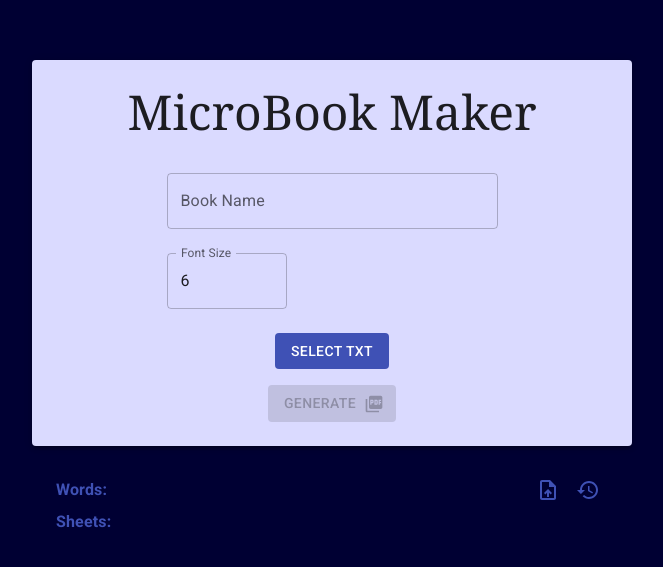
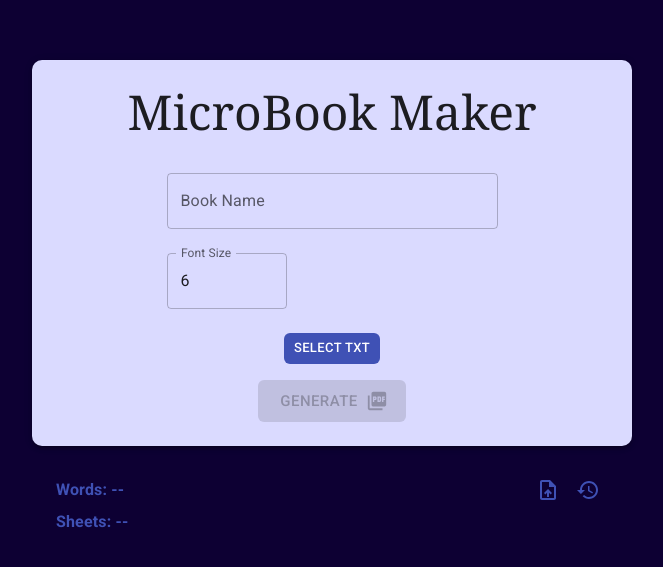
Before and after one commit to DovieW/microbook-maker, a React (Create React App) app in the folder fe/: page / in a window 1280 px wide. Shown: the part 103-670 px from the top of the page, without its empty margins (308-971 px from the left). Built offline with nearby package versions, Linux system fonts and the light colour scheme.

Commit message:
ui improvements

```diff
--- a/fe/src/App.tsx
+++ b/fe/src/App.tsx
@@ -111,12 +111,12 @@ function App() {
       <CssBaseline/>
       <Box
         sx={{
-          backgroundColor: '#000033',
+          backgroundColor: '#0d0033',
           display: 'flex',
           flexDirection: 'column',
           alignItems: 'center',
           justifyContent: 'center',
-          minHeight: '100vh',
+          minHeight: '100vh'
         }}
       >
         <Container
@@ -128,7 +128,7 @@ function App() {
             alignItems: 'center',
             backgroundColor: '#dadaff',
             padding: 3,
-            borderRadius: 1,
+            borderRadius: '10px',
             boxShadow: 3,
           }}
         >
@@ -184,9 +184,11 @@ function App() {
             >
               <label htmlFor='contained-button-file'>
                 <Button
-                variant='contained'
-                component='span'
-                disableElevation
+                  variant='contained'
+                  component='span'
+                  disableElevation
+                  sx={{ borderRadius: '6px' }}
+                  size='small'
                 >
                   Select TXT
                 </Button>
@@ -196,10 +198,12 @@ function App() {
           <Box mt={2}>
             <Button
               variant='contained'
+              size='large'
               disabled={disableUpload}
               onClick={uploadFile}
               disableElevation
               endIcon={<PictureAsPdfIcon/>}
+              sx={{ borderRadius: '6px' }}
             >
               Generate
             </Button>
@@ -215,7 +219,7 @@ function App() {
           }}
         >
           <Typography color='primary' variant='body1' gutterBottom mb={0} sx={{ fontWeight: 'bold' }}>
-            Words: {wordCount === 0 ? '' : new Intl.NumberFormat().format(wordCount)}
+            Words: {wordCount === 0 ? '--' : new Intl.NumberFormat().format(wordCount)}
           </Typography>
           <Box>
             <Tooltip title='Uploads'>
@@ -239,7 +243,7 @@ function App() {
           }}
         >
           <Typography color='primary' variant='body1' gutterBottom mb={0} sx={{ fontWeight: 'bold' }}>
-            Sheets: {papersCount === 0 ? '' : new Intl.NumberFormat().format(papersCount)}
+            Sheets: {papersCount === 0 ? '--' : new Intl.NumberFormat().format(papersCount)}
           </Typography>
         </Container>
         <Backdrop
```
